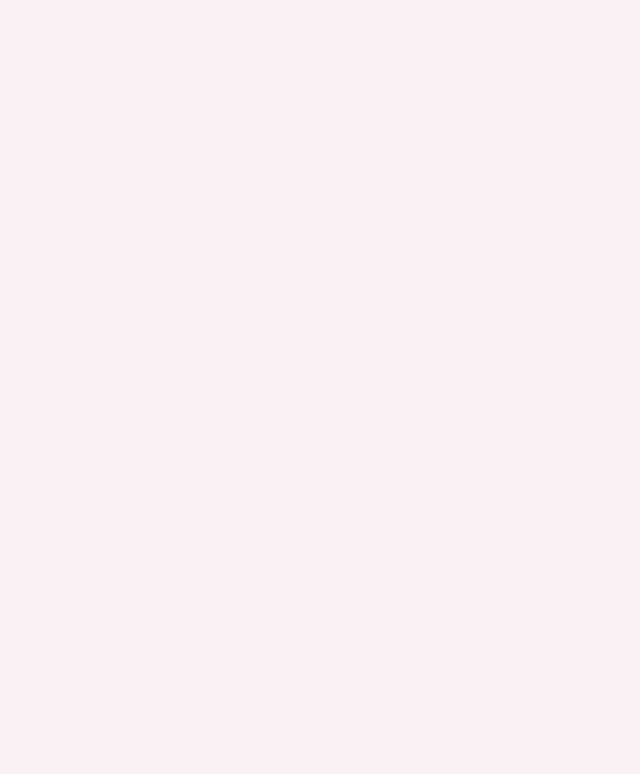
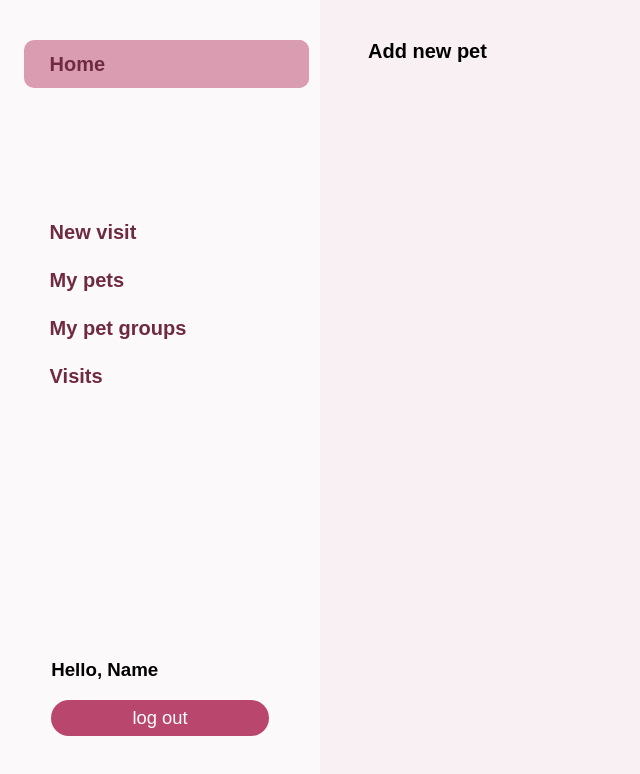
Before and after one commit to achwi00/vetclinic-front, a React (Create React App) app: page /dashboard/new-pet in a window 1280 px wide. Before the commit this address had no page. Shown: the top 774 px of the page, without its empty margins (0-640 px from the left). Built offline with nearby package versions, Linux system fonts and the light colour scheme.

Commit message:
[Chore] added routes and navigation to new-pet

```diff
--- a/src/App.js
+++ b/src/App.js
@@ -10,6 +10,7 @@ import DashboardPet from "./views/user_dashboard/DashboardPet";
 import Register from "./views/Register";
 import TestView from "./views/TestView";
 import {UserProvider} from "./UserContext";
+import DashboardNewPet from "./views/user_dashboard/DashboardNewPet";
 
 function App() {
   return (
@@ -25,6 +26,7 @@ function App() {
           <Route path="/dashboard/my-pets" element={<DashboardMyPets/>}/>
           <Route path="/dashboard/my-pet-groups" element={<DashboardMyPetGroups/>}/>
           <Route path="/dashboard/pet" element={<DashboardPet/>}/>
+          <Route path="/dashboard/new-pet" element={<DashboardNewPet/>}/>
           {/*<Route path="/dashboard/my-pets" element={<MyPetGroups/>}/>*/}
         </Routes>
       </Router>
--- a/src/views/user_dashboard/DashboardMyPetGroups.js
+++ b/src/views/user_dashboard/DashboardMyPetGroups.js
@@ -41,10 +41,12 @@ function DashboardMyPetGroups(){
                     title: pet.name,
                     descrPart1: `${pet.type}`,
                     descrPart2: pet.breed || '',
+                    navigateTo: '/dashboard/pet'
                 }));
                 const addNew = {
                     iconName: 'plus', // Custom icon
                     title: 'Add new pet group', // Custom title
+                    navigateTo: '/dashboard/new-pet'
                 };
                 mappedBoxes.unshift(addNew);
 
@@ -83,7 +85,7 @@ function DashboardMyPetGroups(){
                                     styleClass="box pet"
                                     titleStyle="pet-name"
                                     descrStyle="pet-description"
-                                    navigateTo="/dashboard/pet"
+                                    navigateTo={box.navigateTo}
                                 />
                             ))}
                             styleClass="pet-holder"
--- a/src/views/user_dashboard/DashboardMyPets.js
+++ b/src/views/user_dashboard/DashboardMyPets.js
@@ -42,10 +42,12 @@ function DashboardMyPets(){
                     title: pet.name,
                     descrPart1: `${pet.type}`,
                     descrPart2: pet.breed || '',
+                    navigateTo: '/dashboard/pet'
                 }));
                 const addNew = {
                     iconName: 'plus', // Custom icon
                     title: 'Add new pet', // Custom title
+                    navigateTo: '/dashboard/new-pet'
                 };
                 mappedBoxes.unshift(addNew);
 
@@ -84,7 +86,7 @@ function DashboardMyPets(){
                                     styleClass="box pet"
                                     titleStyle="pet-name"
                                     descrStyle="pet-description"
-                                    navigateTo="/dashboard/pet"
+                                    navigateTo={box.navigateTo}
                                 />
                             ))}
                             styleClass="pet-holder"
--- /dev/null
+++ b/src/views/user_dashboard/DashboardNewPet.js
@@ -0,0 +1,23 @@
+import React from "react";
+import SideMenu from "../../component/SideMenu";
+
+function DashboardNewPet(){
+    const buttons = [
+        {label: 'New visit', href:'/dashboard/new-visit'},
+        {label: 'My pets', href:'/dashboard/my-pets'},
+        {label: 'My pet groups', href:'/dashboard/my-pet-groups'},
+        {label: 'Visits', href:'#'},
+    ]
+    return(
+        <div className="all-holder">
+            <SideMenu buttons={buttons}/>
+            <div className="content-holder">
+                <div className="centring-main">
+                    <h2 className="site-tracker">Add new pet</h2>
+
+                </div>
+            </div>
+        </div>
+    );
+}
+export default DashboardNewPet;
```
